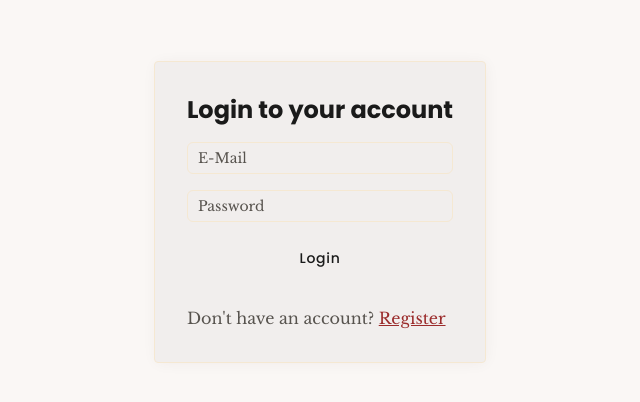
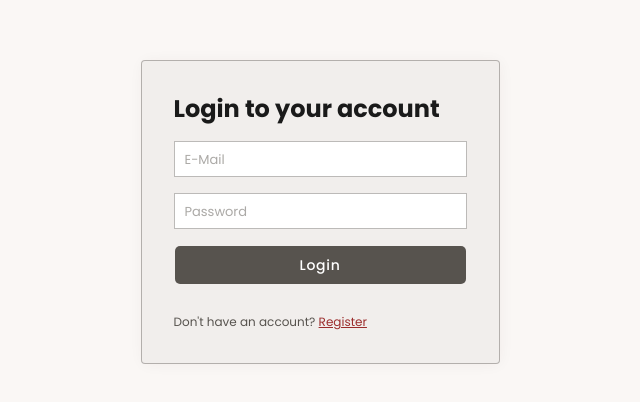
Before and after one commit to A-Cdeveloper/LR--Shop, a React (Vite) app in the folder frontend/: page /login in a window 1280 px wide. Shown: the part 188-590 px from the top of the page, without its empty margins (320-960 px from the left). Built offline with nearby package versions, Linux system fonts and the light colour scheme.

Commit message:
style(frontend): refine base form control styles
Add the shared border utility and update input and button presentation for the frontend.

```diff
--- a/frontend/src/components/ui/button.tsx
+++ b/frontend/src/components/ui/button.tsx
@@ -18,6 +18,8 @@ const buttonVariants = cva(
         destructive:
           'bg-destructive/10 text-destructive hover:bg-destructive/20 focus-visible:border-destructive/40 focus-visible:ring-destructive/20 dark:bg-destructive/20 dark:hover:bg-destructive/30 dark:focus-visible:ring-destructive/40',
         link: 'text-primary underline-offset-4 hover:underline',
+        custom:
+          'bg-muted-foreground text-primary-foreground hover:bg-muted-foreground/80 aria-expanded:bg-muted-foreground aria-expanded:text-primary-foreground',
       },
       size: {
         default:
--- a/frontend/src/components/ui/input.tsx
+++ b/frontend/src/components/ui/input.tsx
@@ -9,7 +9,7 @@ function Input({ className, type, ...props }: React.ComponentProps<'input'>) {
       type={type}
       data-slot="input"
       className={cn(
-        'h-8 w-full min-w-0 rounded-lg border border-input bg-transparent px-2.5 py-1 text-base transition-colors outline-none file:inline-flex file:h-6 file:border-0 file:bg-transparent file:text-sm file:font-medium file:text-foreground placeholder:text-muted-foreground focus-visible:border-ring focus-visible:ring-3 focus-visible:ring-ring/50 disabled:pointer-events-none disabled:cursor-not-allowed disabled:bg-input/50 disabled:opacity-50 aria-invalid:border-destructive aria-invalid:ring-3 aria-invalid:ring-destructive/20 md:text-sm dark:bg-input/30 dark:disabled:bg-input/80 dark:aria-invalid:border-destructive/50 dark:aria-invalid:ring-destructive/40',
+        'h-9 w-full min-w-0 rounded-none border border-default bg-primary-foreground px-2.5 py-1 text-base transition-colors outline-none file:inline-flex file:h-6 file:border-0 file:bg-transparent file:text-sm file:font-medium file:text-foreground placeholder:text-muted-foreground/50 placeholder:text-[13px] focus-visible:border-ring focus-visible:ring-0 focus-visible:ring-ring/30 disabled:pointer-events-none disabled:cursor-not-allowed disabled:bg-input/50 disabled:opacity-50 aria-invalid:border-destructive aria-invalid:ring-0 aria-invalid:ring-destructive/20 md:text-sm dark:bg-input/30 dark:disabled:bg-input/80 dark:aria-invalid:border-destructive/50 dark:aria-invalid:ring-destructive/40',
         className,
       )}
       {...props}
--- a/frontend/src/index.css
+++ b/frontend/src/index.css
@@ -148,6 +148,8 @@
   --font-mono: var(--font-mono);
   --font-serif: var(--font-serif);
 
+  --text-base: 0.75rem;
+
   --radius-sm: calc(var(--radius) - 4px);
   --radius-md: calc(var(--radius) - 2px);
   --radius-lg: var(--radius);
@@ -169,7 +171,7 @@
   }
 
   body {
-    @apply bg-background font-serif text-foreground antialiased;
+    @apply bg-background font-sans text-foreground antialiased text-base;
   }
 
   h1,
@@ -182,6 +184,10 @@
   }
 }
 
+@utility border-default {
+  border-color: color-mix(in oklab, var(--muted-foreground) 40%, transparent);
+}
+
 @layer components {
   .header-search-input:focus-visible {
     border-color: color-mix(in oklab, var(--primary) 50%, transparent);
```
